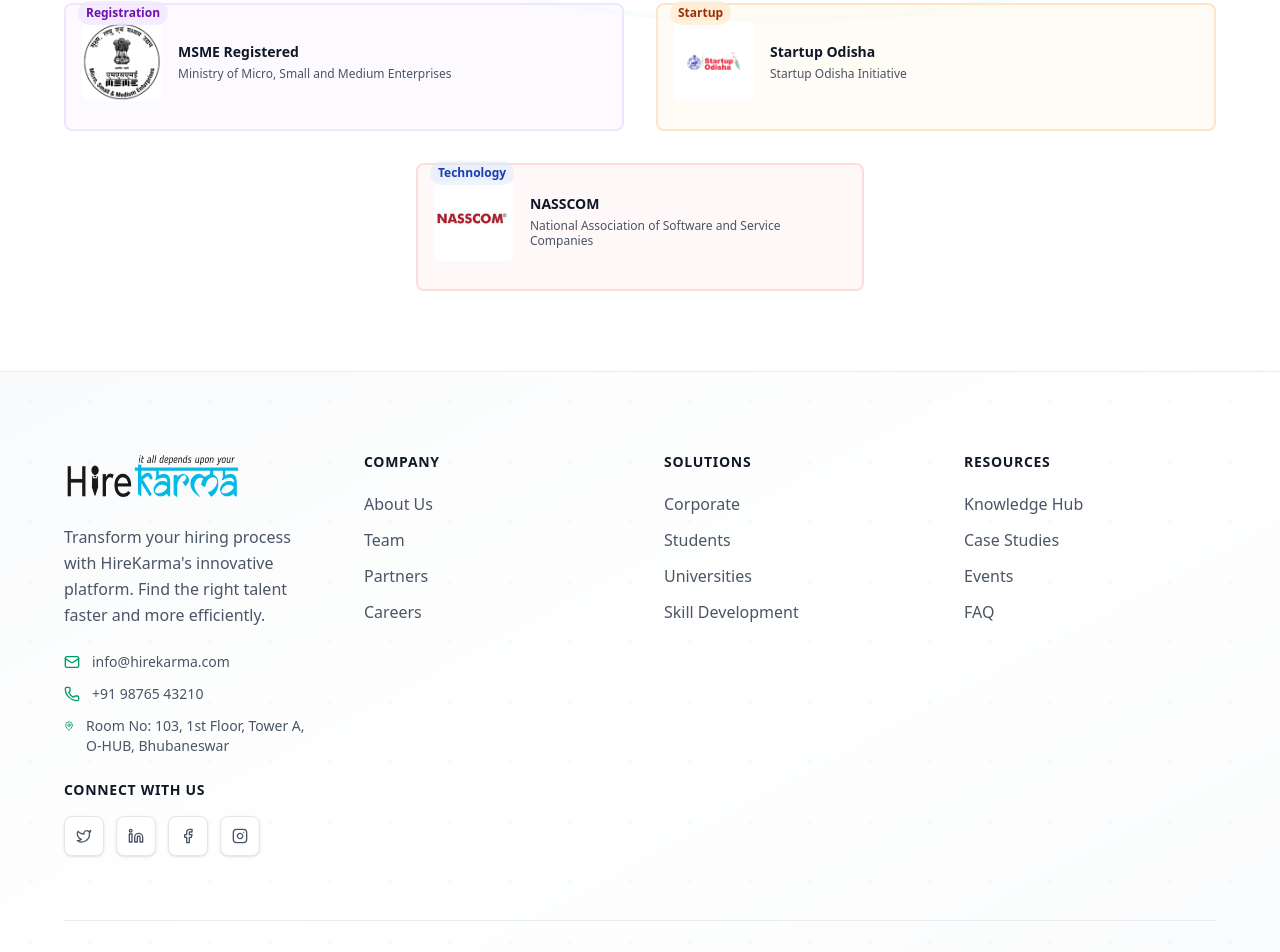
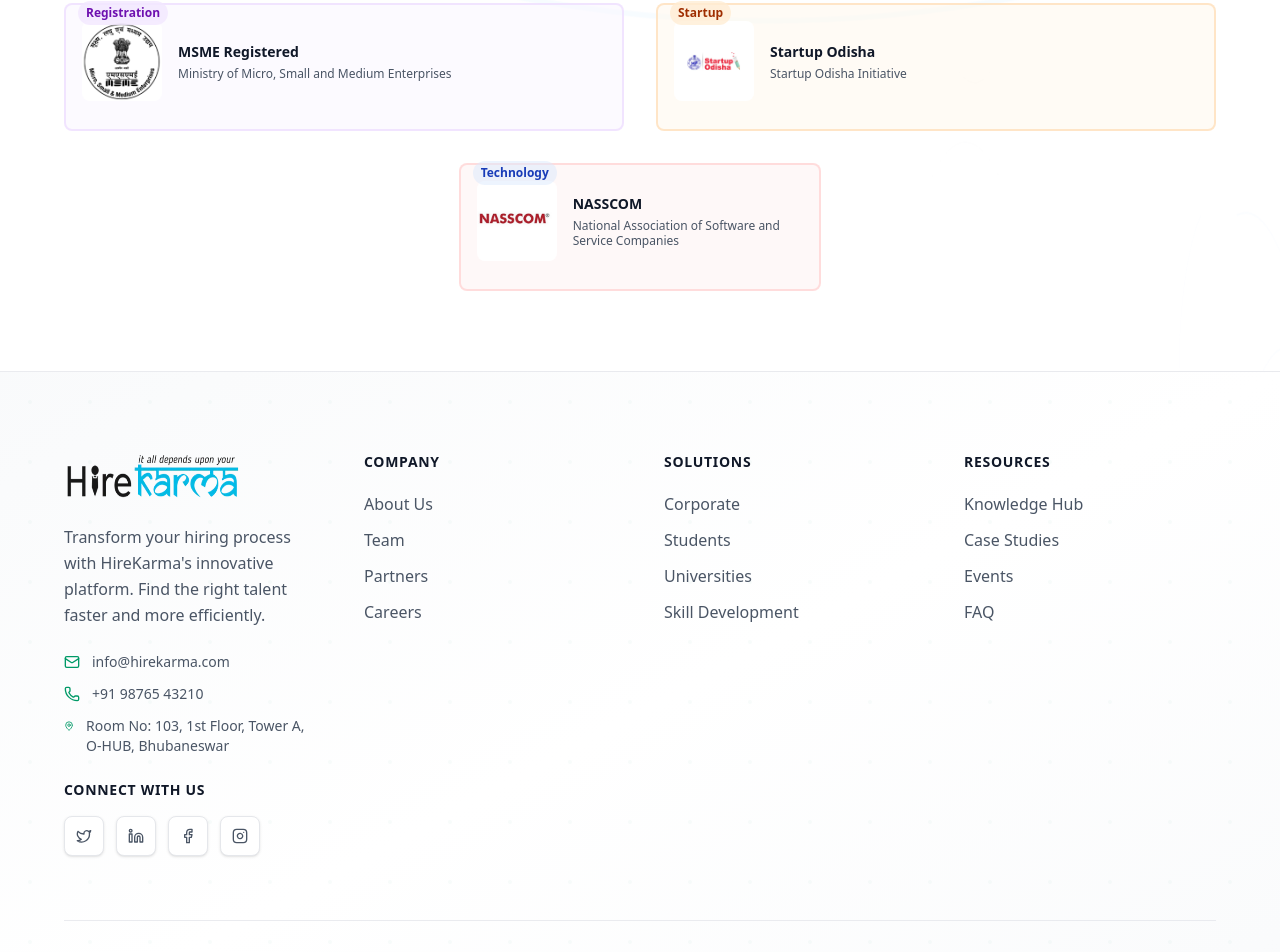
Before and after one commit to HIREKARMA1/hirekarma, a Next.js app: page / in a window 1280 px wide. Shown: the part 5854-6806 px from the top of the page. Built offline with nearby package versions, Linux system fonts and the light colour scheme.

Commit message:
in recognozed section fixed the card size issue.

```diff
--- a/components/sections/HeroSection.tsx
+++ b/components/sections/HeroSection.tsx
@@ -988,13 +988,14 @@
                     </div>
 
                     {/* Second Row - Centered single certification */}
-                    <div className="flex justify-center">
+                    <div className="grid grid-cols-3 gap-8">
+                        <div></div> {/* Empty column for centering */}
                         {certificationsData.slice(4, 5).map((cert, index) => (
                             <div
                                 key={index + 4}
-                                className={`group relative p-4 rounded-lg border-2 transition-all duration-300 hover:scale-105 hover:shadow-lg w-full max-w-md h-32 ${mounted && resolvedTheme === 'dark'
-                                    ? 'bg-red-900/20 border-red-700/40 hover:border-red-500/60'
-                                    : 'bg-red-50/50 border-red-200/60 hover:border-red-400/70'
+                                className={`group relative p-4 rounded-lg border-2 transition-all duration-300 h-32 ${mounted && resolvedTheme === 'dark'
+                                    ? 'bg-red-900/20 border-red-700/40'
+                                    : 'bg-red-50/50 border-red-200/60'
                                     }`}
                             >
                                 {/* Category Badge */}
@@ -1061,6 +1062,7 @@
                                 <div className={`absolute inset-0 rounded-xl bg-gradient-to-br from-emerald-500/5 to-blue-500/5 opacity-0 group-hover:opacity-100 transition-opacity duration-300`}></div>
                             </div>
                         ))}
+                        <div></div> {/* Empty column for centering */}
                     </div>
                 </div>
 
```
Lines whose indentation alone changed are shown as unchanged.
